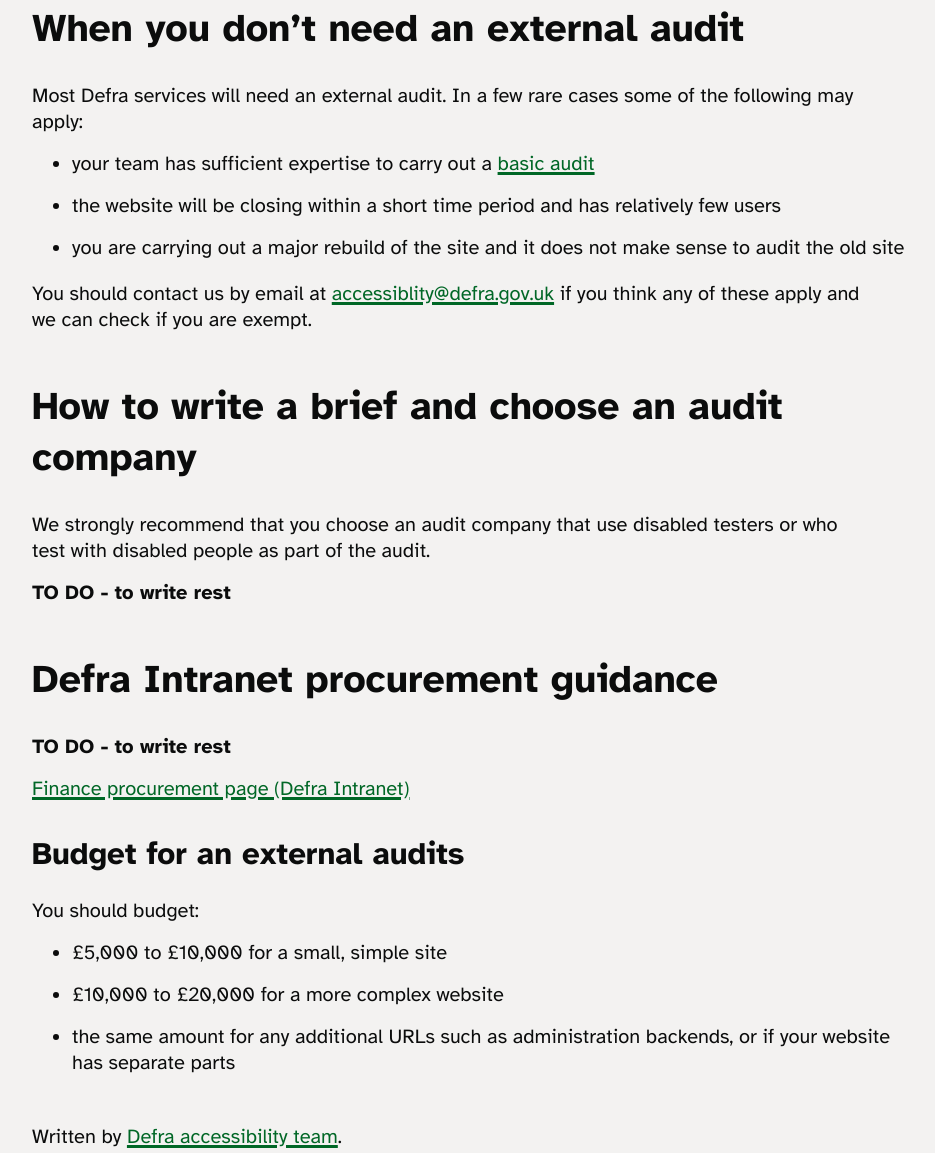
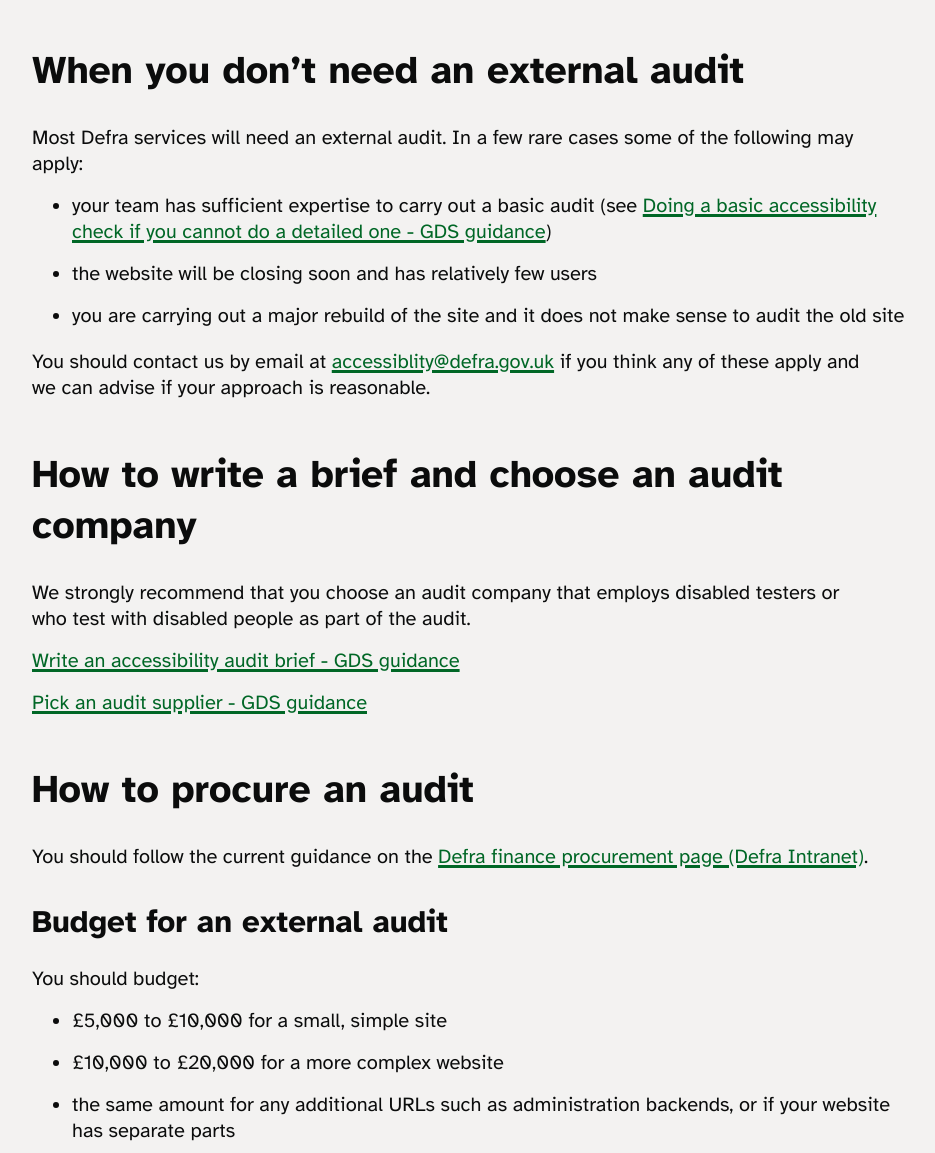
Before and after one commit to defra-design/accessibility, an Eleventy site: page src/resources/content/how-to-get-accessibility-audit-defra.md in a window 1280 px wide. Shown: the part 1176-2329 px from the top of the page, without its empty margins (160-1095 px from the left). Built offline with nearby package versions, Linux system fonts and the light colour scheme; Eleventy itself is replaced by a stand-in of ours; files that its build step writes are made by us from their sources; a web font is replaced by a local one.

Commit message:
Publish audit guidance

```diff
--- a/src/resources/content/how-to-get-accessibility-audit-defra.md
+++ b/src/resources/content/how-to-get-accessibility-audit-defra.md
@@ -3,8 +3,8 @@
 summary: Outlines the steps to procure an accessibility audit and how to decide what type to have.
 author: ["Defra accessibility team"]
 version: "1.0"
-publishedDate: 2022-08-17
-status: draft
+publishedDate: 2022-08-22
+status: live
 tags:
   - checkingAccessibility
   - resource
@@ -12,11 +12,14 @@
 
 ## Overview
 
-**This guidance applies to Defra services only.** It helps you to decide what type of audit you need and outlines the steps you need to follow to procure an accessibility audit.
+This guidance applies to Defra Group services only. It helps you to decide what type of audit you need and outlines the steps you need to follow to procure an accessibility audit.
+
+See also [Getting an accessibility audit - GDS guidance](https://www.gov.uk/service-manual/helping-people-to-use-your-service/getting-an-accessibility-audit).
+
 
 ## What the Defra Accessibility Team can do
 
-The Defra Accessibility Team no longer does audits. This is because we do not have the time (we are only 2 staff covering over 200 public websites) and because we think specialist external auditors will provide the independent assurance that you need.
+The Defra Accessibility Team no longer performs audits. This is because we do not have the time (we are only 2 staff covering over 200 public websites) and because we think specialist external auditors will provide the independent assurance that you need.
 
 We can do a quick accessibility review of your site to give you an overview of the likely issues that a full audit may find. This can help you get started on fixing issues before the audit.
 
@@ -34,28 +37,28 @@
 
 Most Defra services will need an external audit. In a few rare cases some of the following may apply:
 
-* your team has sufficient expertise to carry out a [basic audit](ADD-LINK)
-* the website will be closing within a short time period and has relatively few users
+* your team has sufficient expertise to carry out a basic audit (see [Doing a basic accessibility check if you cannot do a detailed one - GDS guidance](https://www.gov.uk/government/publications/doing-a-basic-accessibility-check-if-you-cant-do-a-detailed-one))
+* the website will be closing soon and has relatively few users
 * you are carrying out a major rebuild of the site and it does not make sense to audit the old site
 
-You should contact us by email at [accessiblity@defra.gov.uk](mailto:accessiblity@defra.gov.uk) if you think any of these apply and we can check if you are exempt.
+You should contact us by email at [accessiblity@defra.gov.uk](mailto:accessiblity@defra.gov.uk) if you think any of these apply and we can advise if your approach is reasonable.
 
 
 ## How to write a brief and choose an audit company
 
-We strongly recommend that you choose an audit company that use disabled testers or who test with disabled people as part of the audit.
+We strongly recommend that you choose an audit company that employs disabled testers or who test with disabled people as part of the audit.
 
-**TO DO - to write rest**
+[Write an accessibility audit brief - GDS guidance](https://www.gov.uk/service-manual/helping-people-to-use-your-service/getting-an-accessibility-audit#write-an-accessibility-audit-brief)
+
+[Pick an audit supplier - GDS guidance](https://www.gov.uk/service-manual/helping-people-to-use-your-service/getting-an-accessibility-audit#pick-a-supplier)
 
 
-## Defra Intranet procurement guidance
+## How to procure an audit
 
-**TO DO - to write rest**
-
-[Finance procurement page (Defra Intranet)](https://intranet.defra.gov.uk/how-to/finance-procurement/)
+You should follow the current guidance on the [Defra finance procurement page (Defra Intranet)](https://intranet.defra.gov.uk/how-to/finance-procurement/).
 
 
-### Budget for an external audits
+### Budget for an external audit
 
 You should budget:
 
```
